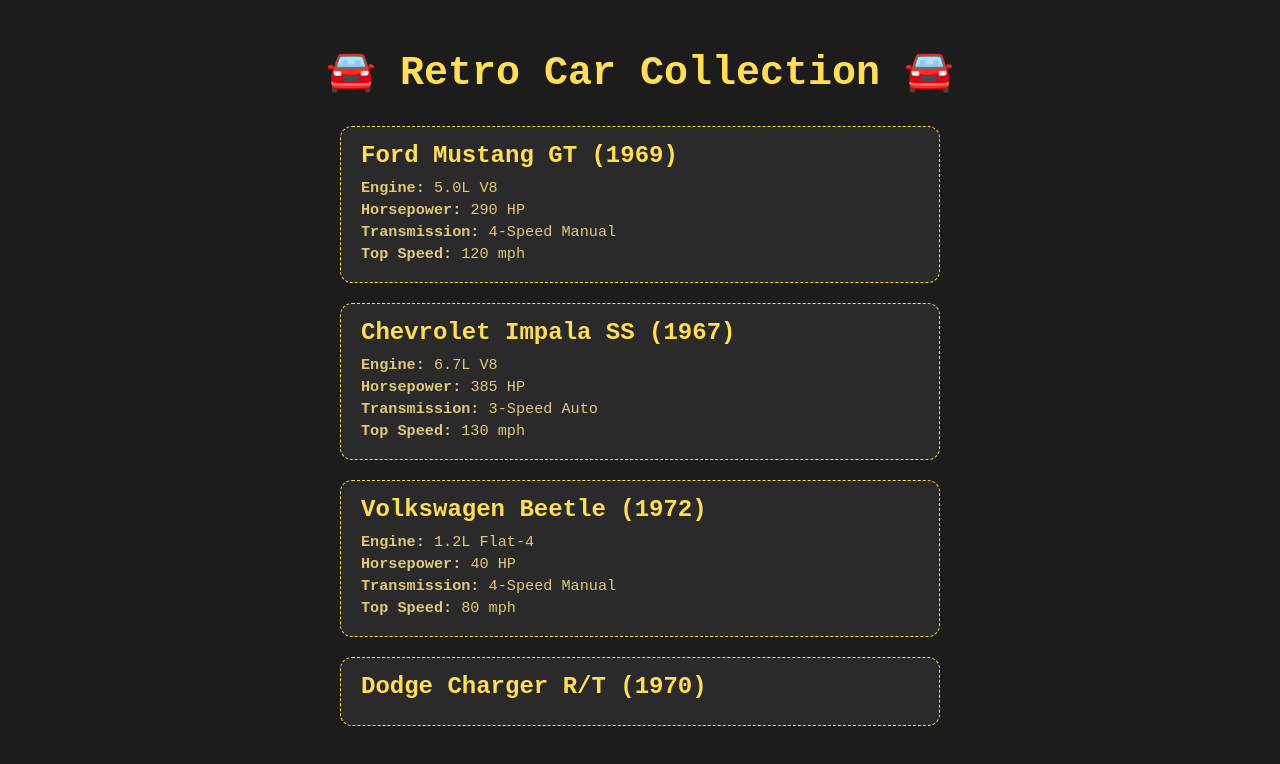
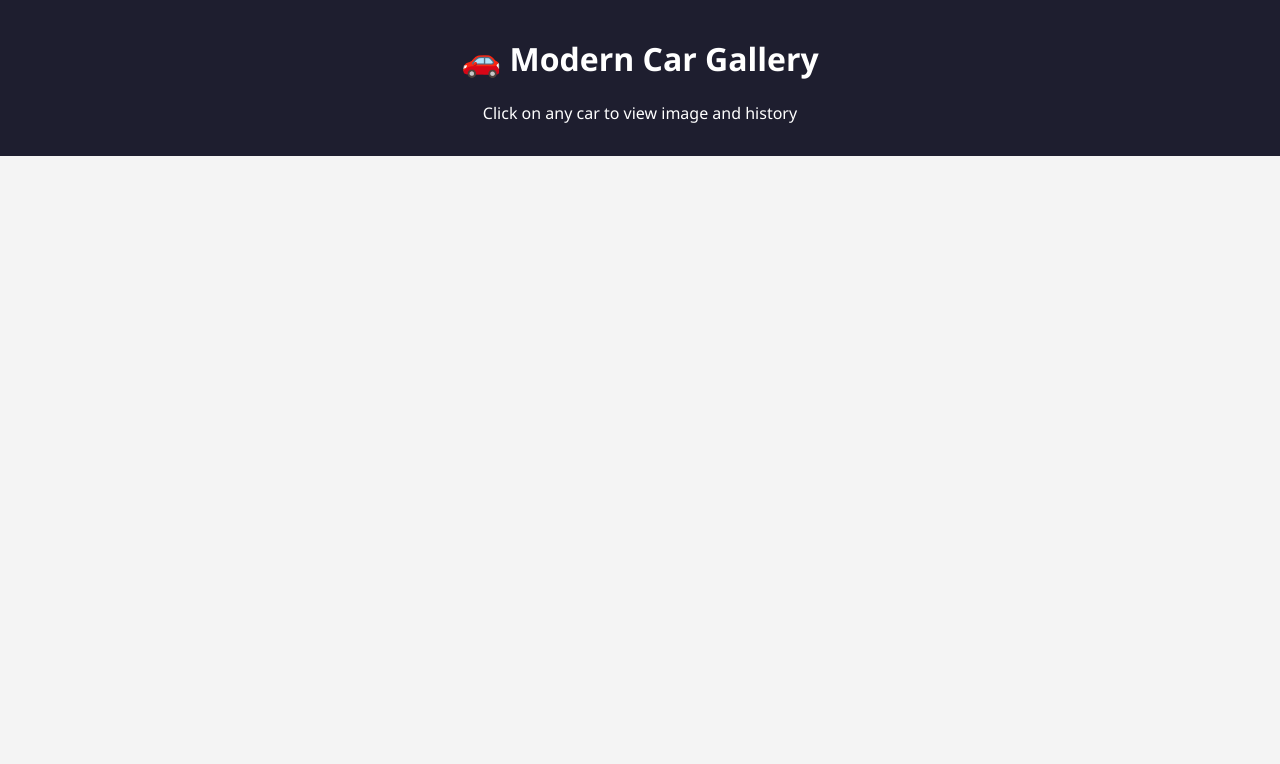
Before and after one commit to Harsh284Rathee/Car-web, a plain HTML site: page index.html in a window 1280 px wide. Drawn offline with Linux system fonts and the light colour scheme.

Commit message:
Update index.html

```diff
--- a/index.html
+++ b/index.html
@@ -1,89 +1,118 @@
-<!DOCTYPE html>
-<html lang="en">
+<!DOCTYPE html><html lang="en">
 <head>
-  <meta charset="UTF-8" />
-  <meta name="viewport" content="width=device-width, initial-scale=1" />
-  <title>Retro Car Collection</title>
+  <meta charset="UTF-8">
+  <meta name="viewport" content="width=device-width, initial-scale=1.0">
+  <title>Modern Car Collection</title>
   <style>
+    * {
+      box-sizing: border-box;
+    }
     body {
-      background-color: #1c1c1c;
-      color: #e0c97f;
-      font-family: 'Courier New', monospace;
+      font-family: 'Segoe UI', sans-serif;
+      background-color: #f4f4f4;
       margin: 0;
+      padding: 0;
+    }
+    header {
+      background: #1e1e2f;
+      color: white;
+      padding: 1rem;
+      text-align: center;
+    }
+    .container {
+      display: grid;
+      grid-template-columns: repeat(auto-fit, minmax(220px, 1fr));
+      gap: 20px;
       padding: 20px;
     }
-
-    h1 {
+    .car-card {
+      background-color: white;
+      border-radius: 10px;
+      box-shadow: 0 2px 6px rgba(0,0,0,0.1);
+      padding: 15px;
+      cursor: pointer;
+      transition: transform 0.2s;
+    }
+    .car-card:hover {
+      transform: scale(1.03);
+    }
+    .modal {
+      display: none;
+      position: fixed;
+      top: 0;
+      left: 0;
+      width: 100vw;
+      height: 100vh;
+      background: rgba(0,0,0,0.7);
+      justify-content: center;
+      align-items: center;
+      z-index: 1000;
+    }
+    .modal-content {
+      background: white;
+      padding: 20px;
+      max-width: 600px;
+      border-radius: 10px;
       text-align: center;
-      font-size: 2.5rem;
-      margin-bottom: 30px;
-      color: #ffdd57;
+      position: relative;
     }
-
-    .car-container {
-      display: flex;
-      flex-direction: column;
-      gap: 20px;
-      max-width: 600px;
-      margin: 0 auto;
+    .modal-content img {
+      width: 100%;
+      height: auto;
+      border-radius: 10px;
     }
-
-    .car-card {
-      background-color: #2a2a2a;
-      border: 1px dashed #ffdd57;
-      border-radius: 12px;
-      padding: 15px 20px;
+    .modal-content h2 {
+      margin: 15px 0 5px;
     }
-
-    .car-card h2 {
-      color: #ffdd57;
-      margin: 0 0 10px;
-    }
-
-    .car-detail {
-      margin: 4px 0;
-      font-size: 0.95rem;
-    }
-
-    @media (max-width: 600px) {
-      h1 {
-        font-size: 2rem;
-      }
-
-      .car-card {
-        padding: 12px 16px;
-      }
+    .close-btn {
+      position: absolute;
+      top: 10px;
+      right: 15px;
+      font-size: 24px;
+      cursor: pointer;
     }
   </style>
 </head>
 <body>
-  <h1>🚘 Retro Car Collection 🚘</h1>
-
-  <div class="car-container">
-
-    <div class="car-card">
-      <h2>Ford Mustang GT (1969)</h2>
-      <p class="car-detail"><strong>Engine:</strong> 5.0L V8</p>
-      <p class="car-detail"><strong>Horsepower:</strong> 290 HP</p>
-      <p class="car-detail"><strong>Transmission:</strong> 4-Speed Manual</p>
-      <p class="car-detail"><strong>Top Speed:</strong> 120 mph</p>
+  <header>
+    <h1>🚗 Modern Car Gallery</h1>
+    <p>Click on any car to view image and history</p>
+  </header>  <div class="container" id="carGrid"></div>  <div class="modal" id="carModal">
+    <div class="modal-content">
+      <span class="close-btn" id="closeModal">&times;</span>
+      <img id="carImage" src="" alt="Car image">
+      <h2 id="carTitle"></h2>
+      <p id="carDescription"></p>
     </div>
-
-    <div class="car-card">
-      <h2>Chevrolet Impala SS (1967)</h2>
-      <p class="car-detail"><strong>Engine:</strong> 6.7L V8</p>
-      <p class="car-detail"><strong>Horsepower:</strong> 385 HP</p>
-      <p class="car-detail"><strong>Transmission:</strong> 3-Speed Auto</p>
-      <p class="car-detail"><strong>Top Speed:</strong> 130 mph</p>
-    </div>
-
-    <div class="car-card">
-      <h2>Volkswagen Beetle (1972)</h2>
-      <p class="car-detail"><strong>Engine:</strong> 1.2L Flat-4</p>
-      <p class="car-detail"><strong>Horsepower:</strong> 40 HP</p>
-      <p class="car-detail"><strong>Transmission:</strong> 4-Speed Manual</p>
-      <p class="car-detail"><strong>Top Speed:</strong> 80 mph</p>
-    </div>
-
-    <div class="car-card">
-      <h2>Dodge Charger R/T (1970)</h
+  </div>  <script>
+    const cars = [
+      {
+        name: "Toyota Supra MK4",
+        image: "https://upload.wikimedia.org/wikipedia/commons/3/32/Toyota_Supra_MK4.jpg",
+        description: "Introduced in 1993, the MK4 Supra gained fame for its inline-six 2JZ-GTE engine, twin turbos, and huge tuning potential."
+      },
+      {
+        name: "Nissan GT-R R34",
+        image: "https://upload.wikimedia.org/wikipedia/commons/3/33/Nissan_Skyline_GT-R_R34.jpg",
+        description: "The legendary R34 GT-R featured ATTESA AWD, RB26DETT engine, and became a JDM icon in both motorsport and pop culture."
+      },
+      {
+        name: "Ford Mustang GT (1969)",
+        image: "https://upload.wikimedia.org/wikipedia/commons/9/94/1969_Ford_Mustang_GT.jpg",
+        description: "An American muscle classic, known for its aggressive styling and powerful V8 engine. A true icon of the '60s."
+      },
+      {
+        name: "Chevrolet Camaro SS (1969)",
+        image: "https://upload.wikimedia.org/wikipedia/commons/8/84/Chevrolet_Camaro_SS_1969.jpg",
+        description: "Direct rival to the Mustang, the 1969 Camaro SS had impressive power, performance, and design appeal."
+      },
+      // Add 25 more cars similarly
+      {
+        name: "Lamborghini Miura (1966)",
+        image: "https://upload.wikimedia.org/wikipedia/commons/2/2e/Lamborghini_Miura_SV_1971.jpg",
+        description: "Widely regarded as the first supercar, the Miura featured a transverse V12 and breathtaking design by Marcello Gandini."
+      },
+      {
+        name: "McLaren F1",
+        image: "https://upload.wikimedia.org/wikipedia/commons/e/e8/McLaren_F1_HQ.jpg",
+        description: "A 1990s masterpiece, the F1 used
```
